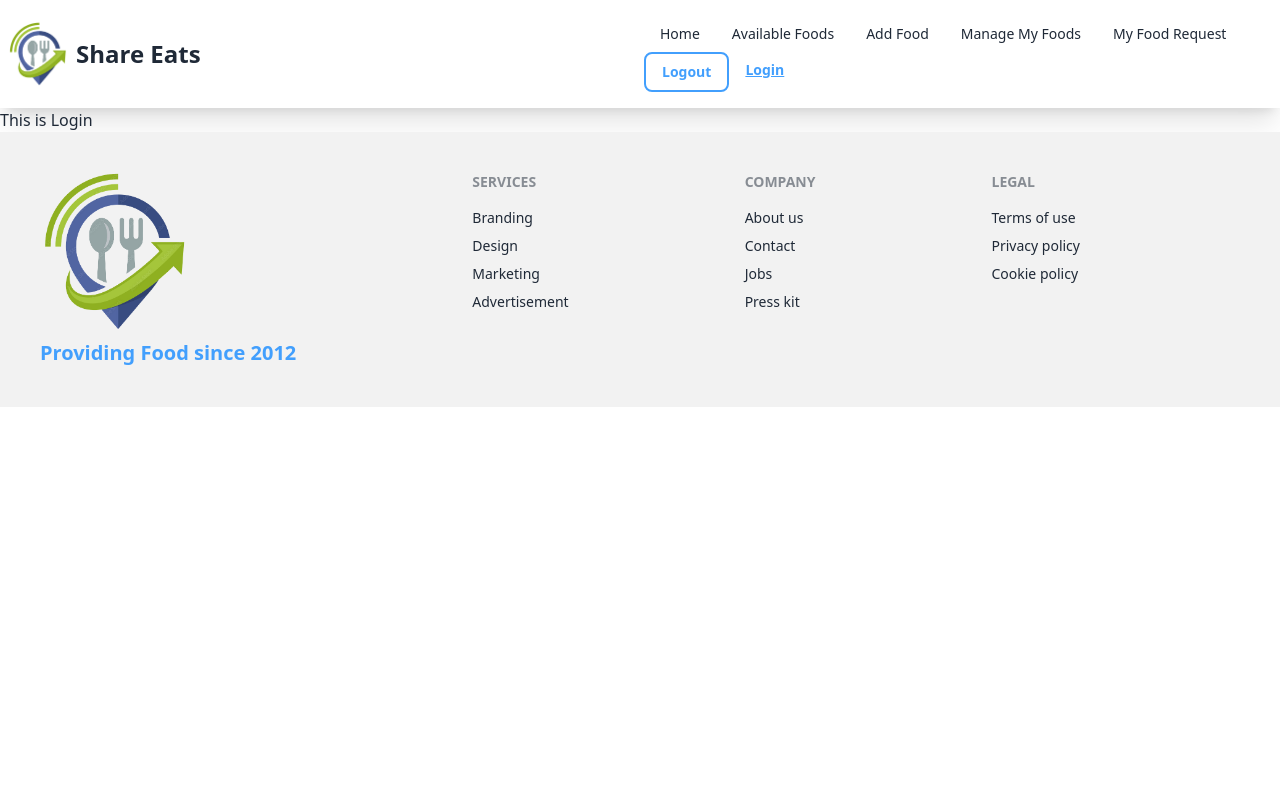
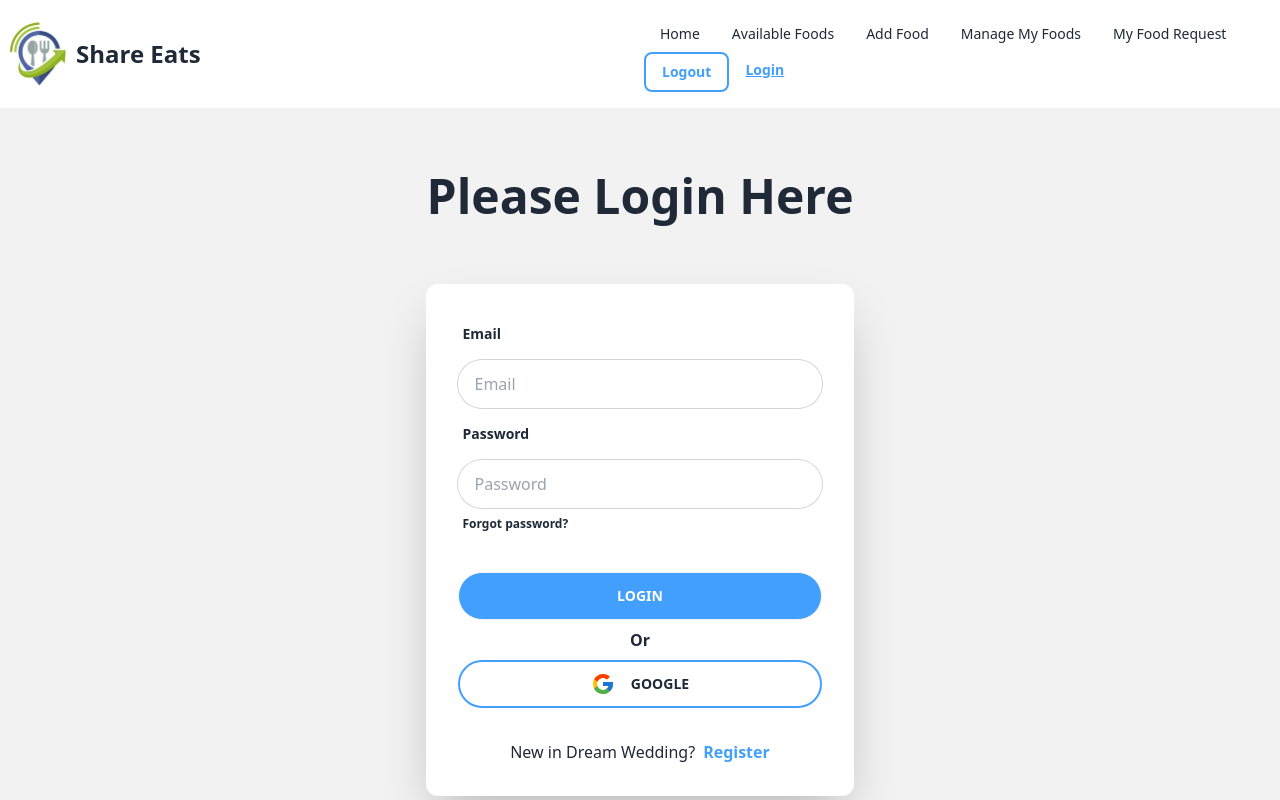
Before and after one commit to Bikash-Dev-Bk/share-eats-client, a React (Vite) app: page /login in a window 1280 px wide. Shown: the top 800 px of the page. Built offline with nearby package versions, Linux system fonts and the light colour scheme; no server answers.

Commit message:
login page design and impliment firebase login

```diff
--- a/src/pages/Login/Login.jsx
+++ b/src/pages/Login/Login.jsx
@@ -1,9 +1,128 @@
+import { Link, useLocation, useNavigate } from "react-router-dom";
+import { FcGoogle } from "react-icons/fc";
+import { useContext, useState } from "react";
+import { AuthContext } from "../../providers/AuthProvider";
+import { ToastContainer, toast } from "react-toastify";
+import "react-toastify/dist/ReactToastify.css";
+
 const Login = () => {
-    return (
-        <div>
-            <h2>This is Login</h2>
+  const { signIn, signInWithGoogle } = useContext(AuthContext);
+
+  const navigate = useNavigate();
+  const location = useLocation();
+
+  const [success, setSuccess] = useState(false);
+  const [passwordError, setPasswordError] = useState("");
+
+  const handleSubmit = (event) => {
+    event.preventDefault();
+    setSuccess(false);
+
+    const form = event.target;
+    const email = form.email.value;
+    const password = form.password.value;
+
+    // console.log(email, password);
+    setPasswordError("");
+
+    signIn(email, password)
+      .then((result) => {
+        toast.success("Successfully login to the account!");
+        const user = result.user;
+        console.log(user);
+        setSuccess(true);
+        form.reset();
+        setTimeout(() => {
+          navigate(location?.state ? location.state : "/");
+        }, 2000);
+      })
+      .catch((error) => {
+        console.error(error);
+        setPasswordError(error.message);
+      });
+  };
+
+  const handleSignInWithGoogle = () => {
+    signInWithGoogle()
+      .then((result) => {
+        const user = result.user;
+
+        toast.success("Successfully login to the account!");
+        setTimeout(() => {
+          navigate(location?.state ? location.state : "/");
+        }, 2000);
+        console.log(user);
+      })
+      .catch((error) => console.error(error));
+  };
+
+  return (
+    <div className="hero bg-base-200 pt-12 pb-32">
+      <ToastContainer position="top-center" />
+      <div className="hero-content flex-col">
+        <div className="text-center lg:text-left">
+          <h1 className="text-3xl md:text-5xl font-bold mb-2">
+            Please Login Here
+          </h1>
         </div>
-    );
+        <div className=" w-full  rounded-xl hover:shadow-2xl hover:shadow-[#429FFD] shadow-2xl bg-base-100 mt-10 pb-8">
+          <form onSubmit={handleSubmit} className="card-body">
+            <div className="form-control">
+              <label className="label font-semibold">
+                <span className="label-text">Email</span>
+              </label>
+              <input
+                type="email"
+                name="email"
+                placeholder="Email"
+                className="ring-1 ring-gray-300 bg-transparent px-4 py-3 mt-2 rounded-full outline-none focus:ring-2 focus:ring-[#429FFD]"
+                required
+              />
+            </div>
+            <div className="form-control">
+              <label className="label font-semibold">
+                <span className="label-text">Password</span>
+              </label>
+              <input
+                type="password"
+                name="password"
+                placeholder="Password"
+                className="ring-1 ring-gray-300 bg-transparent px-4 py-3 mt-2 rounded-full outline-none focus:ring-2 focus:ring-[#429FFD]"
+                required
+              />
+              <label className="label font-semibold">
+                <Link href="#" className="label-text-alt link link-hover">
+                  Forgot password?
+                </Link>
+              </label>
+            </div>
+
+            {passwordError && <p className="text-red-500">{passwordError}</p>}
+
+            <div className="form-control mt-6">
+              <button className="btn rounded-full  text-white bg-[#429FFD] hover:bg-transparent hover:border-2 hover:border-[#429FFD] hover:text-[#429FFD]">
+                Login
+              </button>
+            </div>
+            <p className="text-center font-semibold">Or</p>
+            <button
+              onClick={handleSignInWithGoogle}
+              className="btn btn-outline rounded-full border-2 border-[#429FFD]  hover:bg-[#429FFD] hover:text-white hover:border-none "
+            >
+              <FcGoogle className="text-2xl" />{" "}
+              <span className="ml-2">Google</span>{" "}
+            </button>
+          </form>
+          <p className="text-center">
+            New in Dream Wedding?
+            <Link to="/register" className="text-[#429FFD] ml-2 font-bold">
+              Register
+            </Link>
+          </p>
+        </div>
+      </div>
+    </div>
+  );
 };
 
 export default Login;
--- a/src/providers/AuthProvider.jsx
+++ b/src/providers/AuthProvider.jsx
@@ -4,13 +4,16 @@ import {
   createUserWithEmailAndPassword,
   getAuth,
   onAuthStateChanged,
+  signInWithEmailAndPassword,
   signInWithPopup,
+  signOut,
 } from "firebase/auth";
 import app from "../firebase/firebase.config";
 
 export const AuthContext = createContext(null);
 
 const auth = getAuth(app);
+
 
 const AuthProvider = ({ children }) => {
   const [user, setUser] = useState(null);
@@ -23,9 +26,19 @@ const AuthProvider = ({ children }) => {
     return createUserWithEmailAndPassword(auth, email, password);
   };
 
+  const signIn = (email, password) => {
+    setLoading(true);
+    return signInWithEmailAndPassword(auth, email, password);
+  };
+
   const signInWithGoogle = () => {
     setLoading(true);
     return signInWithPopup(auth, googleProvider);
+  };
+
+  const logOut = () => {
+    setLoading(true);
+    return signOut(auth);
   };
 
   useEffect(() => {
@@ -43,7 +56,9 @@ const AuthProvider = ({ children }) => {
     user,
     loading,
     createUser,
+    signIn,
     signInWithGoogle,
+    logOut,
   };
 
   return (
```
